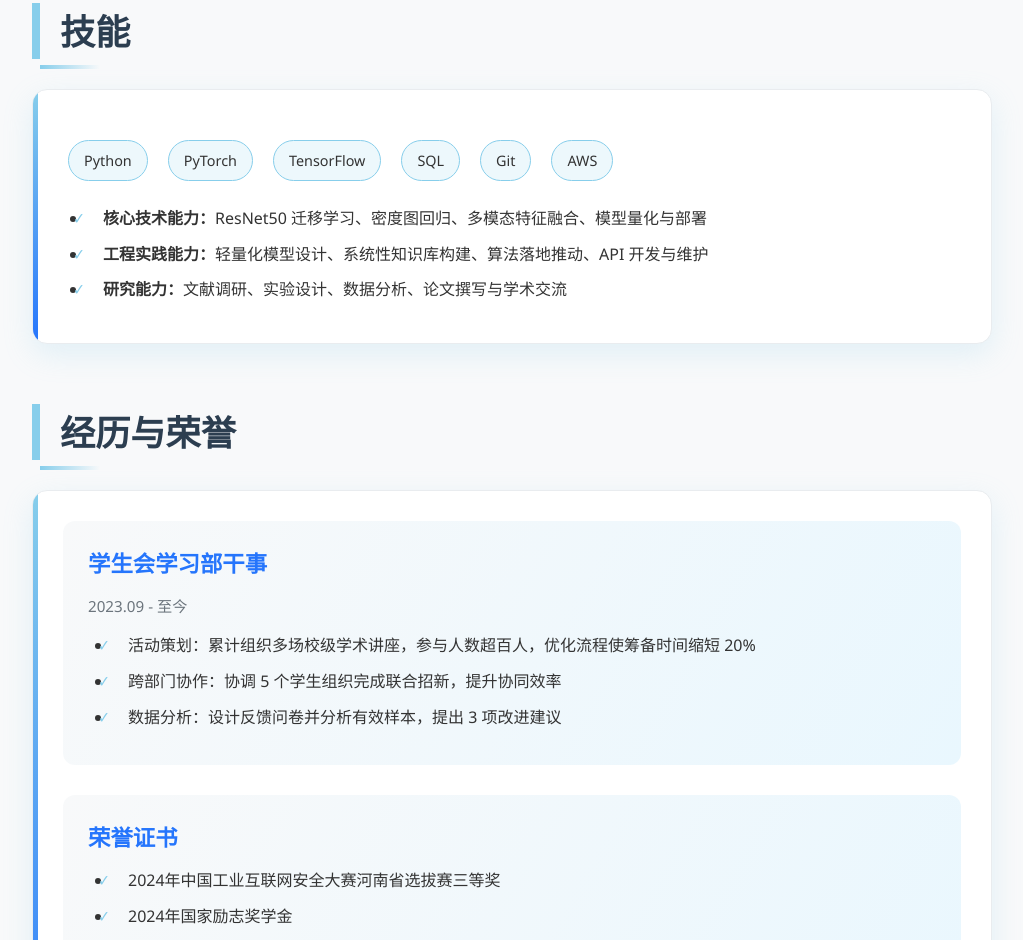
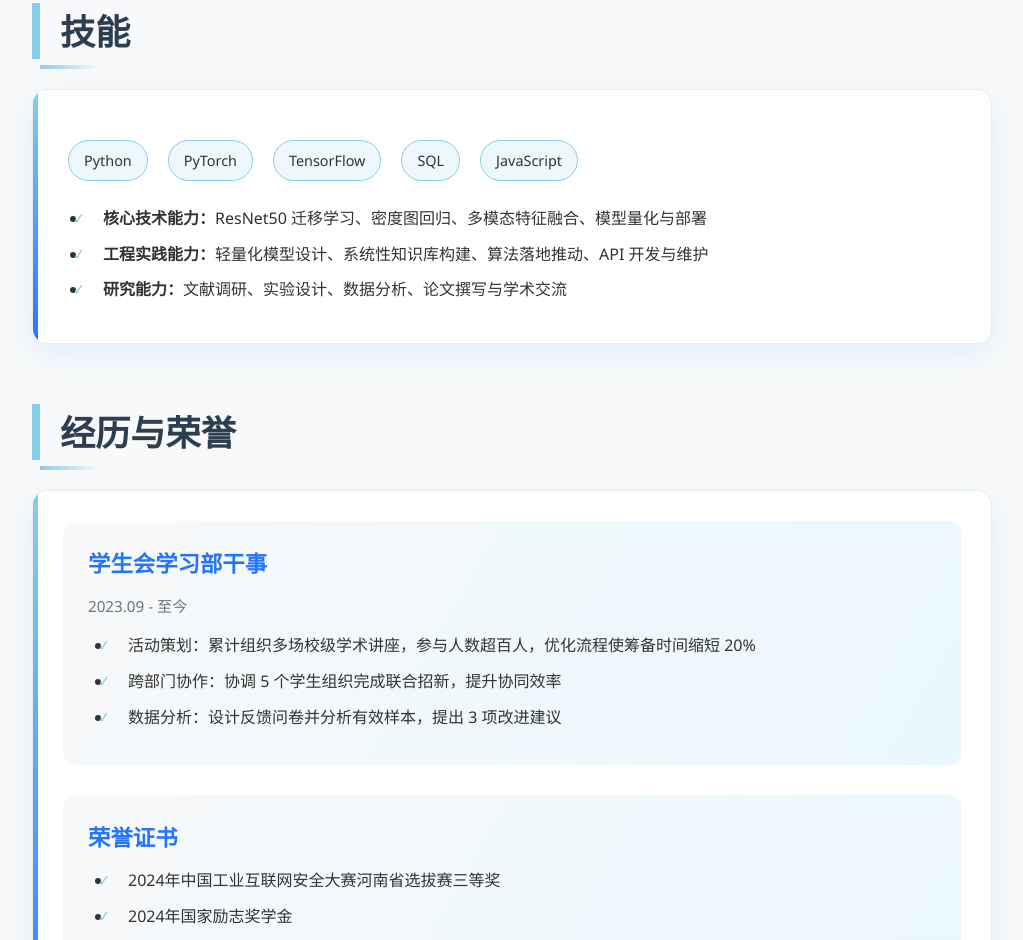
Before and after one commit to joy200505/joy200505.github.io, a plain HTML site: page index.html in a window 1280 px wide. Shown: the part 1712-2652 px from the top of the page, without its empty margins (128-1151 px from the left). Drawn offline with Linux system fonts and the light colour scheme.

Commit message:
Update index.html

```diff
--- a/index.html
+++ b/index.html
@@ -438,8 +438,7 @@
         <div class="skill-badge">PyTorch</div>
         <div class="skill-badge">TensorFlow</div>
         <div class="skill-badge">SQL</div>
-        <div class="skill-badge">Git</div>
-        <div class="skill-badge">AWS</div>
+        <div class="skill-badge">JavaScript</div>
       </div>
 
       <ul class="list" style="margin-top: 20px;">
```
